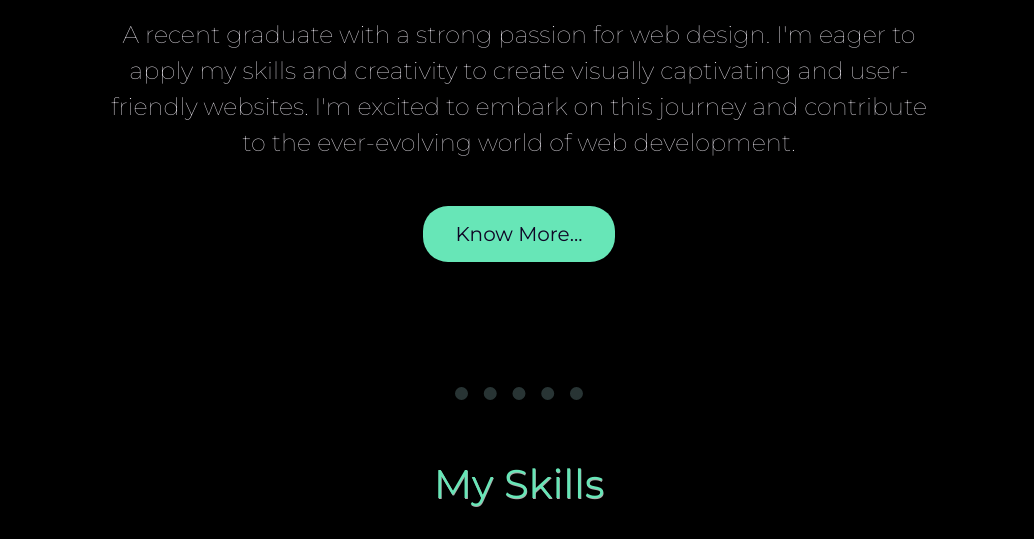
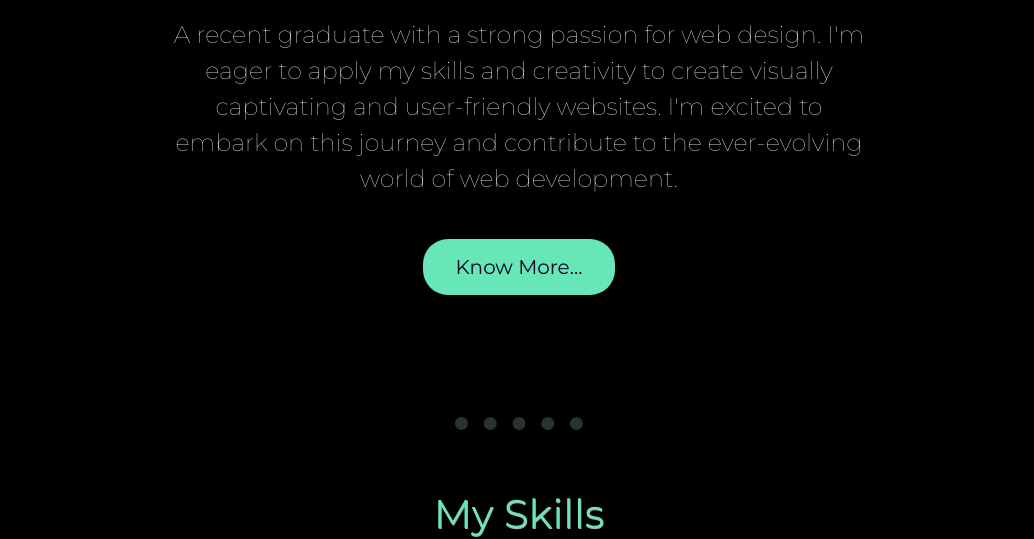
Before and after one commit to Harsini036/Portfolio, a plain HTML site: page index.html in a window 1280 px wide. Shown: the part 262-801 px from the top of the page, without its empty margins (121-1155 px from the left). Drawn offline with nearby package versions, Linux system fonts and the light colour scheme; a web font is replaced by a local one.

Commit message:
final css

```diff
--- a/index.css
+++ b/index.css
@@ -51,7 +51,7 @@ div.center {
 }
 
 .header {
-  padding: 3% 10% 7%;
+  padding: 3% 15% 7%;
 }
 
 .navbar-brand h3 {
@@ -99,8 +99,8 @@ p.main-content {
   font-size: 1.5rem;
   color: #eeeaf2;
   font-weight: 300px;
-  width: 82%;
-  margin: 20px 9%;
+  width: 80%;
+  margin: 20px 10%;
   padding-top: 0rem;
 }
 /* buttton */
@@ -488,6 +488,9 @@ footer p {
 }
 
 @media (max-width: 600px) {
+  .header {
+    padding: 3% 10% 7%;
+  }
   .nav-link {
     font-size: 1.1rem;
     font-family: "Montserrat";
```
